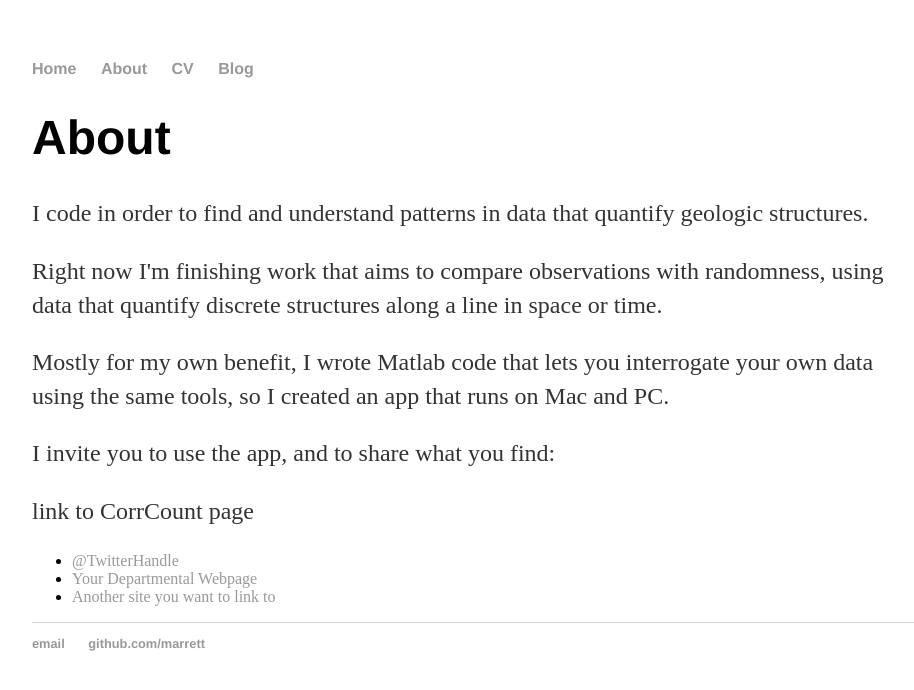
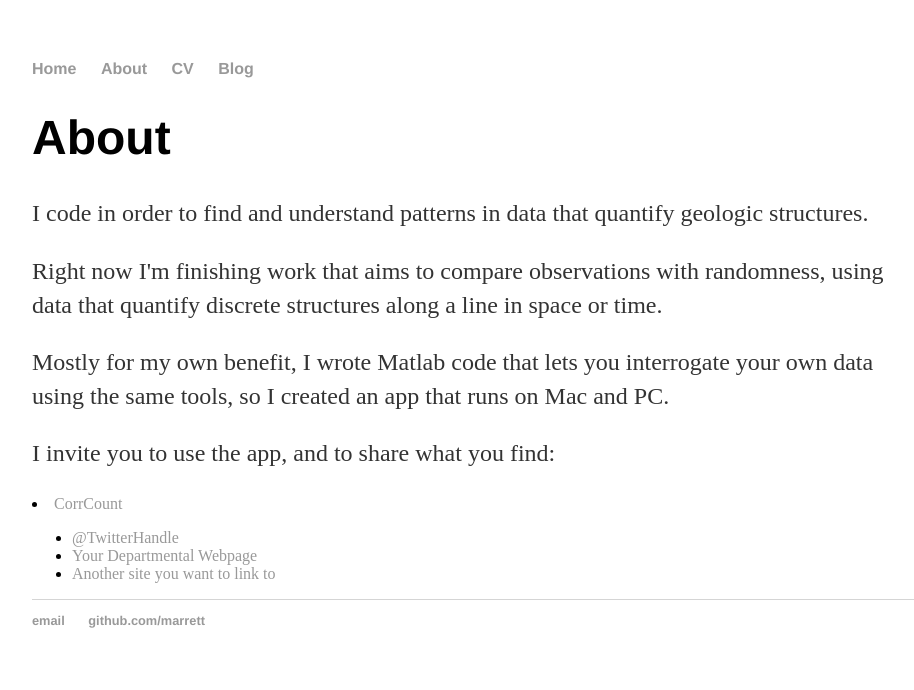
Before and after one commit to marrett/github.io, a Jekyll site: the page built from about/index.html, in a window 1280 px wide. Shown: the top 690 px of the page, without its empty margins (160-1074 px from the left). Built offline with Jekyll 4.4.1, drawn with Linux system fonts in a browser that asks for light colours.

Commit message:
Update index.html

```diff
--- a/about/index.html
+++ b/about/index.html
@@ -9,11 +9,11 @@ title: About Randy Marrett
 			<p>Right now I'm finishing work that aims to compare observations with randomness, using data that quantify discrete structures along a line in space or time.</p>
 			<p>Mostly for my own benefit, I wrote Matlab code that lets you interrogate your own data using the same tools, so I created an app that runs on Mac and PC.</p>
 			<p>I invite you to use the app, and to share what you find:</p>
-			<p>link to CorrCount page</p>
+			<li><a href="https://github.com/marrett/CorrelationCount">CorrCount</a></li>
 
 			<ul class="contacts">
 				<li><a href="#">@TwitterHandle</a></li>
 				<li><a href="#">Your Departmental Webpage</a></li>
-				<li><a href="marrett/CorrelationCount">Another site you want to link to</a></li>
+				<li><a href="https://github.com/marrett/CorrelationCount">Another site you want to link to</a></li>
 				</ul>
 		</div>
```
